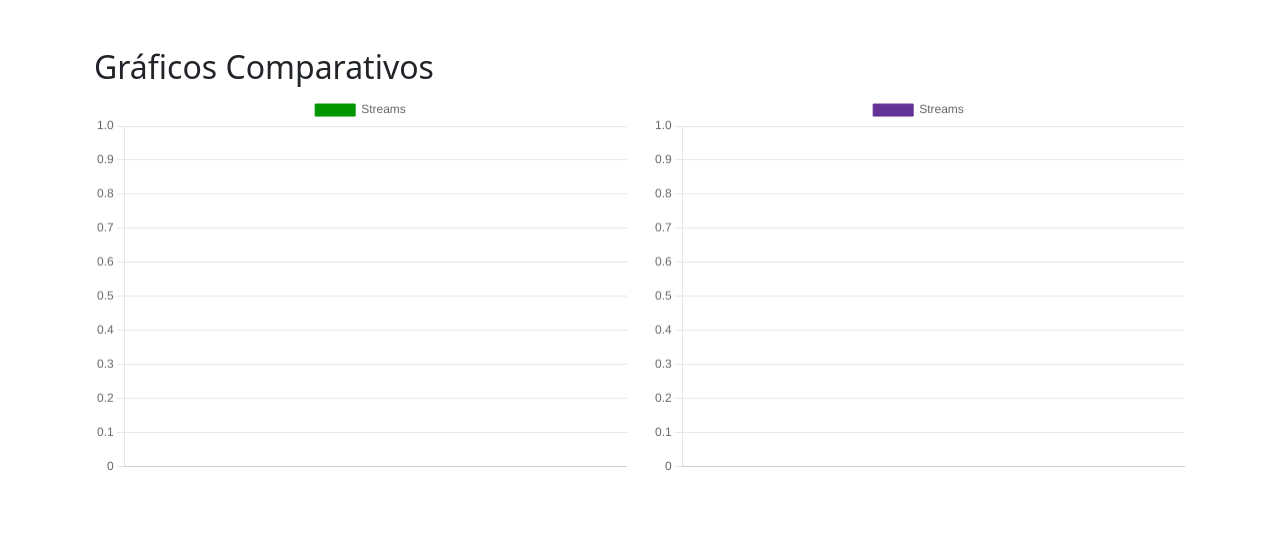
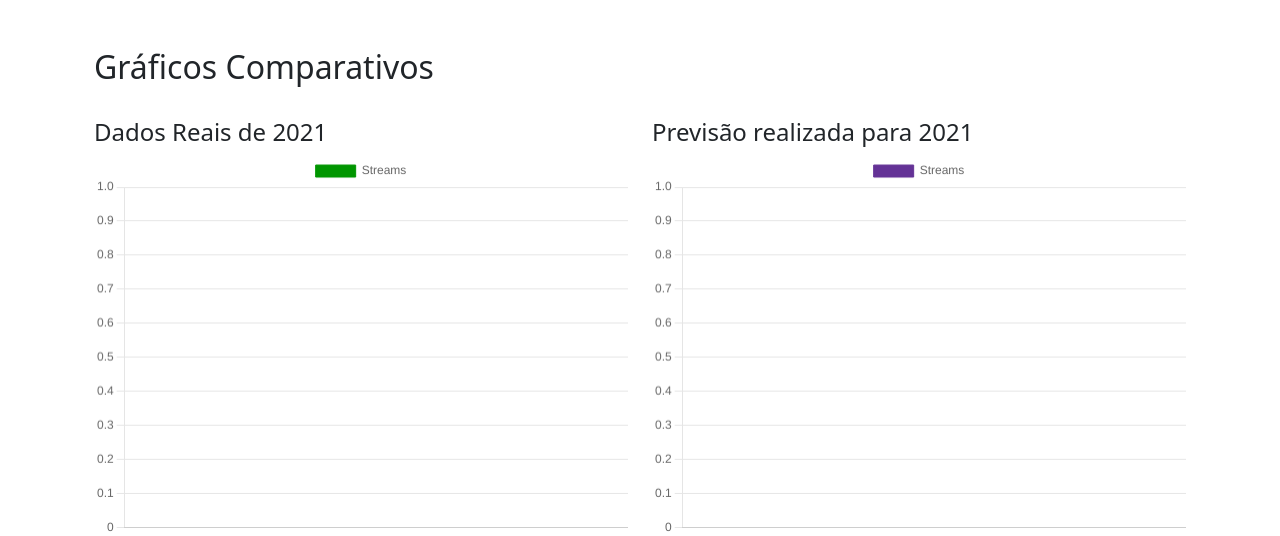
Before and after one commit to G-Arantd/portifolio-data-science, a Flask app: template app/templates/charts/charts.html in a window 1280 px wide. Shown: the part 56-592 px from the top of the page. Run offline with Flask 3, Linux system fonts and the light colour scheme; the template is opened without the code that fills it: most values are stand-ins (such as "Sample title", 1, 10 or a date in 2020); some libraries are stand-ins or nearby versions.

Commit message:
Update charts.html

```diff
--- a/app/templates/charts/charts.html
+++ b/app/templates/charts/charts.html
@@ -7,10 +7,14 @@
         <div class="row">
             <!-- Primeiro gráfico -->
             <div class="col-md-6">
+                <br>
+                <h4>Dados Reais de 2021</h4>
                 <canvas id="graficoStreams" width="1400" height="1000"></canvas>
             </div>
             <!-- Segundo gráfico -->
             <div class="col-md-6">
+                <br>
+                <h4>Previsão realizada para 2021</h4>
                 <canvas id="graficoComparativo" width="1400" height="1000"></canvas>
             </div>
         </div>
```
